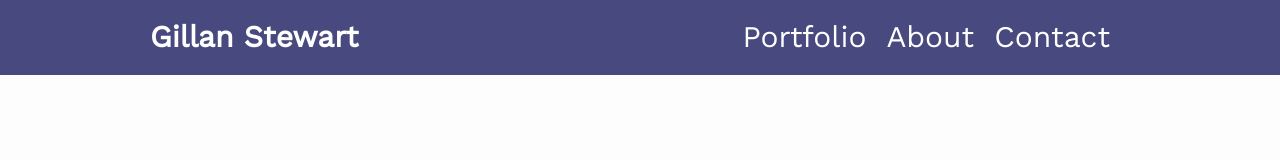
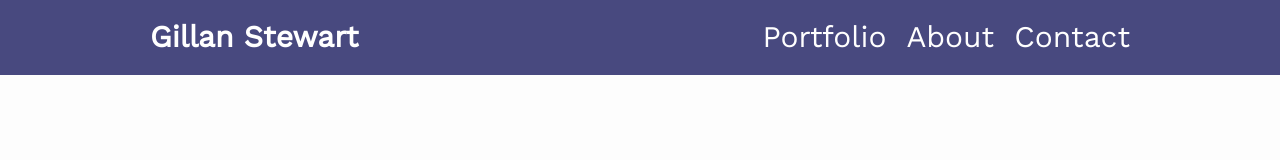
Before and after one commit to gillanjs/gillanjs.github.io, a website: page index.html in a window 1280 px wide. Drawn offline with nearby package versions, Linux system fonts and the light colour scheme.

Commit message:
Adjusted padding on header

```diff
--- a/assets/style.css
+++ b/assets/style.css
@@ -1 +1 @@
-body{background-color:#fdfdfd}header{background-color:#48497f;width:100%;height:75px;font-family:'Work Sans',sans-serif;font-size:30px;color:#fff}.name{float:left;padding-left:150px;font-weight:700}.nav-right{float:right;padding-right:20px}.nav-li{padding-top:20px}nav{padding-right:150px}li{list-style:none}ul{display:inline}
+body{background-color:#fdfdfd}header{background-color:#48497f;width:100%;height:75px;font-family:'Work Sans',sans-serif;font-size:30px;color:#fff}.name{float:left;padding-left:150px;font-weight:700}.nav-right{float:right}.nav-right-padding{padding-right:20px}.nav-li{padding-top:20px}nav{padding-right:150px}li{list-style:none}ul{display:inline}
--- a/index.html
+++ b/index.html
@@ -11,8 +11,8 @@
                 <ul>
                     <li class="name nav-li">Gillan Stewart</li>
                     <li class="nav-right nav-li">Contact</li>
-                    <li class="nav-right nav-li">About</li>
-                    <li class="nav-right nav-li">Portfolio</li>
+                    <li class="nav-right nav-li nav-right-padding">About</li>
+                    <li class="nav-right nav-li nav-right-padding">Portfolio</li>
                 </ul>
             </nav>
         </header>
--- a/styles/style.css
+++ b/styles/style.css
@@ -19,6 +19,9 @@ header{
 
 .nav-right{
     float:right;
+}
+
+.nav-right-padding{
     padding-right: 20px;
 }
 
```
